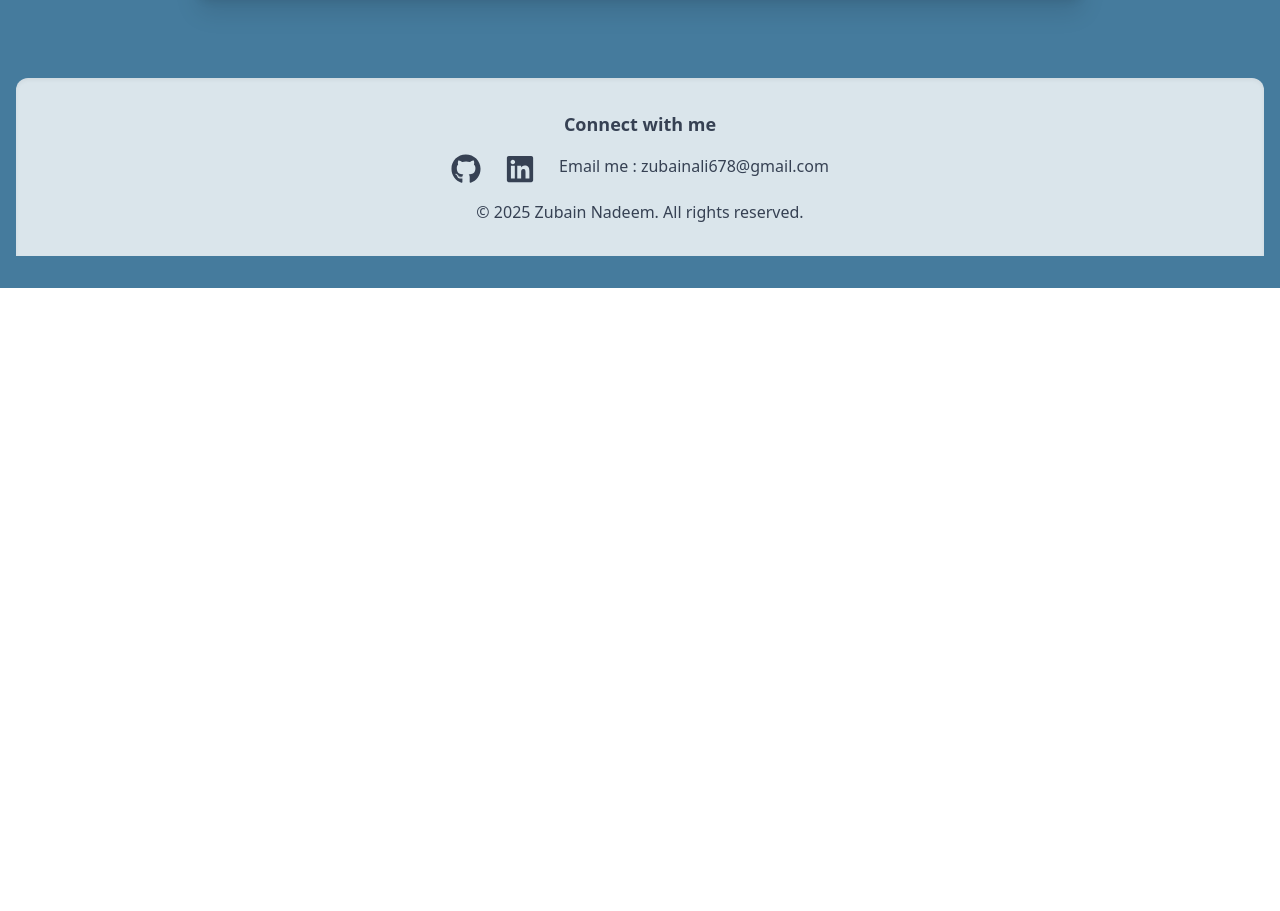
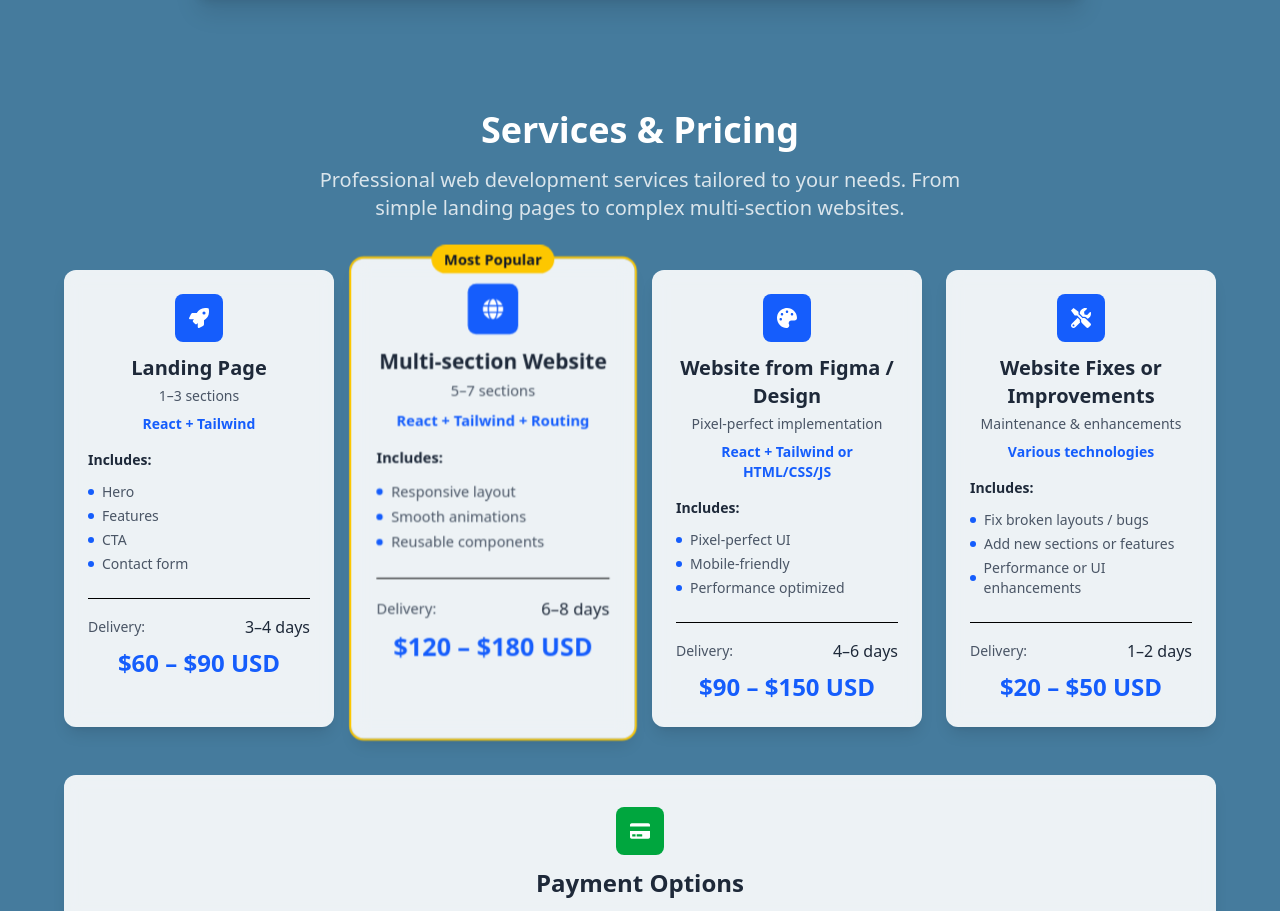
Before and after one commit to Zubain-Nadeem/Portfolio, a React (Vite) app: page / in a window 1280 px wide. Shown: the part 1880-2791 px from the top of the page. Before the commit the page ends 2168 px from the top, so only its background shows below. Built offline with nearby package versions, Linux system fonts and the light colour scheme.

Commit message:
Protfolio compelted

```diff
--- a/src/App.jsx
+++ b/src/App.jsx
@@ -4,6 +4,7 @@ import Hero from './Hero';
 import About from './About';
 import Skills from './Skills';
 import Projects from './Projects';
+import Services from './Services';
 import Footer from './Footer';
 
 const App = () => {
@@ -14,6 +15,7 @@ const App = () => {
       <About />
       <Skills />
       <Projects />
+      <Services />
       <Footer />
     </div>
   );
--- a/src/Footer.jsx
+++ b/src/Footer.jsx
@@ -1,6 +1,8 @@
 import React from 'react';
 import { FaGithub } from "react-icons/fa";
 import { FaLinkedin } from "react-icons/fa";
+import { FaSquareXTwitter } from "react-icons/fa6";
+
 
 const Footer = () => (
   <footer id='contact' className="w-full py-8 bg-white/80 text-center text-gray-700 mt-8 rounded-t-xl shadow-inner">
@@ -9,7 +11,10 @@ const Footer = () => (
       <div className="flex justify-center gap-6">
         <a href="https://github.com/zubain-nadeem" target="_blank" rel="noopener noreferrer" className="hover:text-blue-700 text-3xl transition-colors" title="GitHub"><FaGithub /></a>
         <a href="https://www.linkedin.com/in/zubain-nadeem-5b67852b2/" target="_blank" rel="noopener noreferrer" className="hover:text-blue-700 text-3xl transition-colors" title="LinkedIn"><FaLinkedin /></a>
-        <p>Email me : zubainali678@gmail.com</p>
+        <a href="https://x.com/theZubain" target="_blank" rel="noopener noreferrer" className="hover:text-blue-700 text-3xl transition-colors" title="LinkedIn"><FaSquareXTwitter /></a>
+        <a href="mailto:zubainali678@gmail.com" className="hover:text-blue-700 transition-colors text-lg font-medium" title="Email">
+          Email me: zubainali678@gmail.com
+        </a>
 
       </div>
     </div>
--- a/src/Header.jsx
+++ b/src/Header.jsx
@@ -12,6 +12,7 @@ const Header = () => (
         <li><a href="#about" className="hover:text-blue-600 transition-colors">About</a></li>
         <li><a href="#skills" className="hover:text-blue-600 transition-colors">Skills</a></li>
         <li><a href="#projects" className="hover:text-blue-600 transition-colors">Projects</a></li>
+        <li><a href="#services" className="hover:text-blue-600 transition-colors">Services</a></li>
         <li><a href="#contact" className="hover:text-blue-600 transition-colors">Contact</a></li>
       </ul>
     </nav>
--- a/src/Projects.jsx
+++ b/src/Projects.jsx
@@ -15,7 +15,7 @@ const projects = [
   },
   {
     title: 'WeatherNow App',
-    description: 'A JavaScript weather app that fetches live weather data using OpenWeatherMap API. Supports location-based lookup and unit toggle.',
+    description: 'Responsive weather app using live API data — shows real-time conditions for any city.',
     live: 'https://20-java-script-challenges.vercel.app/',
     code: 'https://github.com/Zubain-Nadeem/20-JavaScript-Challenges/tree/main/Level-04-Weatherapp',
   }
--- /dev/null
+++ b/src/Services.jsx
@@ -0,0 +1,171 @@
+import React from 'react';
+import { FaRocket, FaGlobe, FaPalette, FaTools, FaCreditCard, FaHandshake } from 'react-icons/fa';
+
+const Services = () => {
+  const services = [
+    {
+      id: 1,
+      title: "Landing Page",
+      description: "1–3 sections",
+      tech: "React + Tailwind",
+      includes: ["Hero", "Features", "CTA", "Contact form"],
+      delivery: "3–4 days",
+      price: "$60 – $90 USD",
+      icon: FaRocket,
+      popular: false
+    },
+    {
+      id: 2,
+      title: "Multi-section Website",
+      description: "5–7 sections",
+      tech: "React + Tailwind + Routing",
+      includes: ["Responsive layout", "Smooth animations", "Reusable components"],
+      delivery: "6–8 days",
+      price: "$120 – $180 USD",
+      icon: FaGlobe,
+      popular: true
+    },
+    {
+      id: 3,
+      title: "Website from Figma / Design",
+      description: "Pixel-perfect implementation",
+      tech: "React + Tailwind or HTML/CSS/JS",
+      includes: ["Pixel-perfect UI", "Mobile-friendly", "Performance optimized"],
+      delivery: "4–6 days",
+      price: "$90 – $150 USD",
+      icon: FaPalette,
+      popular: false
+    },
+    {
+      id: 4,
+      title: "Website Fixes or Improvements",
+      description: "Maintenance & enhancements",
+      tech: "Various technologies",
+      includes: ["Fix broken layouts / bugs", "Add new sections or features", "Performance or UI enhancements"],
+      delivery: "1–2 days",
+      price: "$20 – $50 USD",
+      icon: FaTools,
+      popular: false
+    }
+  ];
+
+  return (
+    <section id="services" className="w-full max-w-6xl py-16">
+      <div className="text-center mb-12">
+        <h2 className="text-4xl font-bold text-white mb-4">Services & Pricing</h2>
+        <p className="text-xl text-white/80 max-w-2xl mx-auto">
+          Professional web development services tailored to your needs.
+          From simple landing pages to complex multi-section websites.
+        </p>
+      </div>
+
+      <div className="grid grid-cols-1 md:grid-cols-2 lg:grid-cols-4 gap-6 mb-12">
+        {services.map((service) => {
+          const IconComponent = service.icon;
+          return (
+            <div
+              key={service.id}
+              className={`relative bg-white/90 backdrop-blur-sm rounded-xl p-6 shadow-lg hover:shadow-xl transition-all duration-300 transform hover:-translate-y-2 ${
+                service.popular ? 'ring-2 ring-yellow-400 scale-105' : ''
+              }`}
+            >
+              {service.popular && (
+                <div className="absolute -top-3 left-1/2 transform -translate-x-1/2">
+                  <span className="bg-yellow-400 text-gray-900 px-3 py-1 rounded-full text-sm font-semibold">
+                    Most Popular
+                  </span>
+                </div>
+              )}
+
+              <div className="text-center mb-4">
+                <div className="inline-flex items-center justify-center w-12 h-12 bg-blue-600 text-white rounded-lg mb-3">
+                  <IconComponent className="text-xl" />
+                </div>
+                <h3 className="text-xl font-bold text-gray-800 mb-1">{service.title}</h3>
+                <p className="text-gray-600 text-sm mb-2">{service.description}</p>
+                <p className="text-blue-600 font-semibold text-sm mb-3">{service.tech}</p>
+              </div>
+
+              <div className="space-y-3 mb-6">
+                <h4 className="font-semibold text-gray-800 text-sm">Includes:</h4>
+                <ul className="space-y-1">
+                  {service.includes.map((item, index) => (
+                    <li key={index} className="text-gray-600 text-sm flex items-center">
+                      <span className="w-1.5 h-1.5 bg-blue-600 rounded-full mr-2"></span>
+                      {item}
+                    </li>
+                  ))}
+                </ul>
+              </div>
+
+              <div className="border-t pt-4">
+                <div className="flex justify-between items-center mb-2">
+                  <span className="text-gray-600 text-sm">Delivery:</span>
+                  <span className="text-gray-800 font-medium">{service.delivery}</span>
+                </div>
+                <div className="text-center">
+                  <span className="text-2xl font-bold text-blue-600">{service.price}</span>
+                </div>
+              </div>
+            </div>
+          );
+        })}
+      </div>
+
+      {/* Payment Options */}
+      <div className="bg-white/90 backdrop-blur-sm rounded-xl p-8 shadow-lg">
+        <div className="text-center mb-6">
+          <div className="inline-flex items-center justify-center w-12 h-12 bg-green-600 text-white rounded-lg mb-3">
+            <FaCreditCard className="text-xl" />
+          </div>
+          <h3 className="text-2xl font-bold text-gray-800 mb-2">Payment Options</h3>
+          <p className="text-gray-600">Preferred payment methods for secure transactions</p>
+        </div>
+
+        <div className="grid grid-cols-1 md:grid-cols-2 gap-6">
+          <div className="space-y-3">
+            <h4 className="font-semibold text-gray-800">Preferred Methods:</h4>
+            <ul className="space-y-2">
+              <li className="flex items-center text-gray-600">
+                <span className="w-2 h-2 bg-green-500 rounded-full mr-3"></span>
+                Wise
+              </li>
+              <li className="flex items-center text-gray-600">
+                <span className="w-2 h-2 bg-green-500 rounded-full mr-3"></span>
+                Payoneer
+              </li>
+              <li className="flex items-center text-gray-600">
+                <span className="w-2 h-2 bg-green-500 rounded-full mr-3"></span>
+                Bank Transfer (UBL – Pakistan)
+              </li>
+            </ul>
+          </div>
+
+          <div className="space-y-3">
+            <h4 className="font-semibold text-gray-800">Next Steps:</h4>
+            <div className="bg-blue-50 p-4 rounded-lg">
+              <p className="text-gray-700 text-sm">
+                Contact me directly to confirm your project requirements and get started!
+              </p>
+            </div>
+          </div>
+        </div>
+      </div>
+
+      {/* Bonus Line */}
+      <div className="mt-8 text-center">
+        <div className="bg-gradient-to-r from-blue-600 to-purple-600 text-white p-6 rounded-xl shadow-lg">
+          <div className="inline-flex items-center justify-center w-12 h-12 bg-white/20 text-white rounded-lg mb-3">
+            <FaHandshake className="text-xl" />
+          </div>
+          <p className="text-lg font-medium">
+            I work with founders, small businesses, and solo entrepreneurs to build fast,
+            modern, responsive websites. Let's bring your idea to life!
+          </p>
+        </div>
+      </div>
+    </section>
+  );
+};
+
+export default Services;
```
